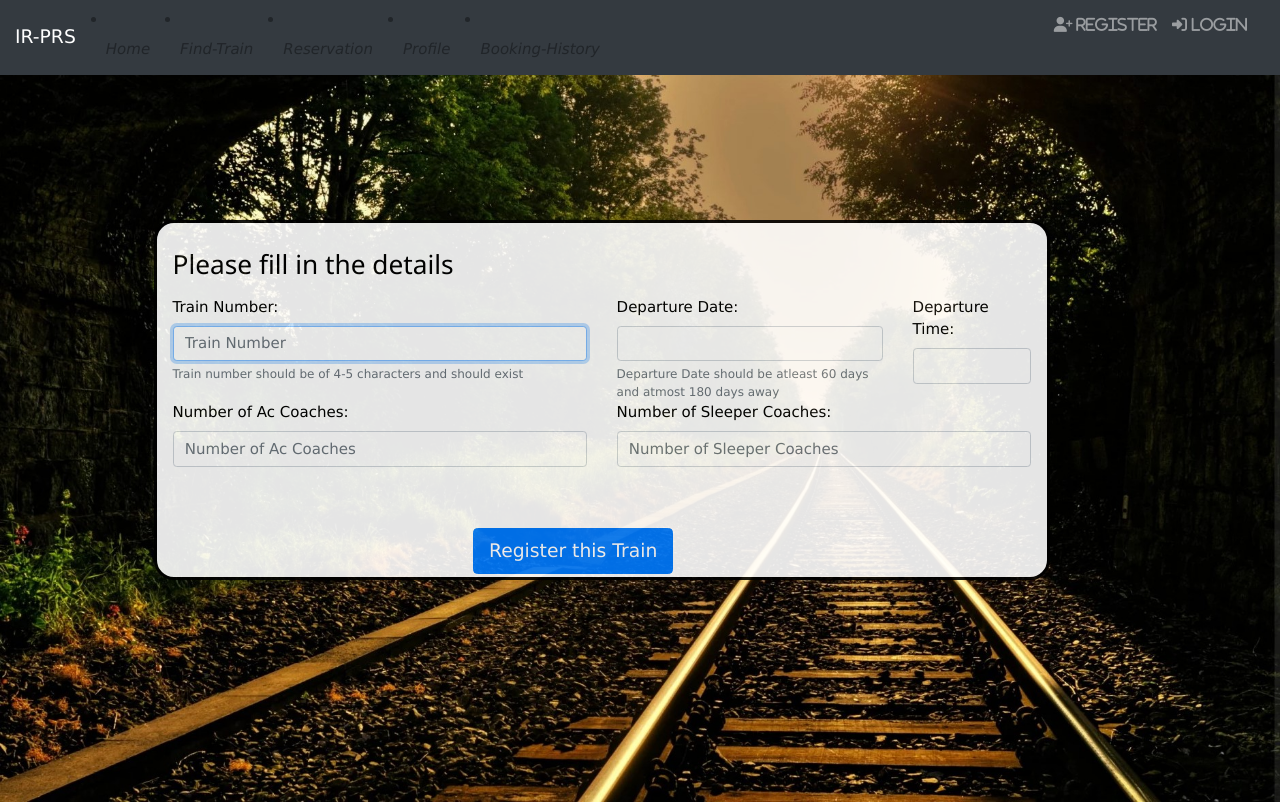
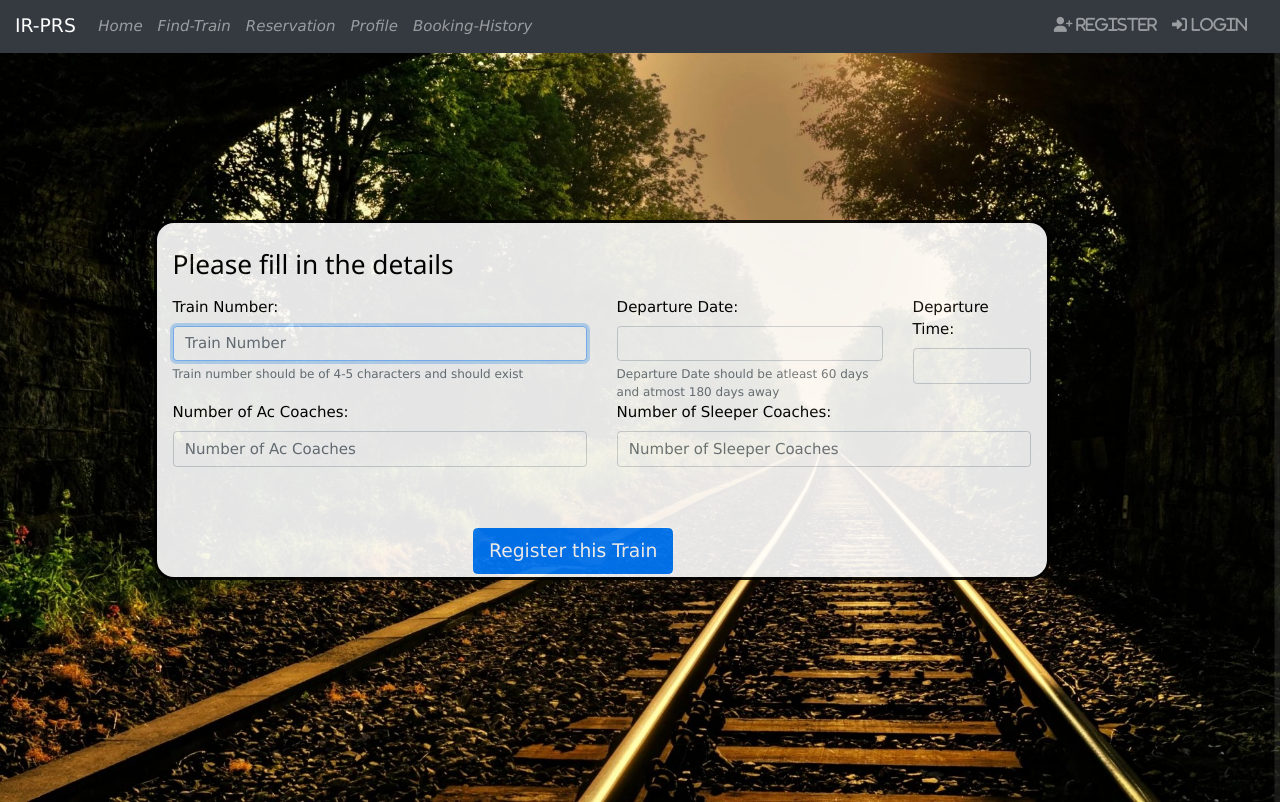
Before and after one commit to MohitSinghal2811/IR-PRS, a Django app: page /release_train in a window 1280 px wide. Run offline with Django 3.2, Linux system fonts and the light colour scheme; some libraries are stand-ins or nearby versions.

Commit message:
correct nav bar

```diff
--- a/rail/templates/rail/base.html
+++ b/rail/templates/rail/base.html
@@ -45,6 +45,7 @@
 
 
     {% endif %}
+    <ul class="navbar-nav">
         <li class="nav-item " >
             <a class="nav-link" href="{% url 'home' %}"><i >Home </i></a>
         </li>
@@ -64,7 +65,7 @@
         <li class="nav-item">
             <a class="nav-link" href="{% url 'booking_history' %}"><i > Booking-History </i></a>
         </li>
-
+    </ul>
     </nav>
     <img class="w3-image bg-train-img" src="{% static 'src/train_bg2.jpg' %}" alt="Indian Trains" style = "  object-fit: cover;" >
 
--- a/rail/templates/rail/release_train.html
+++ b/rail/templates/rail/release_train.html
@@ -129,7 +129,6 @@
                 </div>
             </div>
             <button type="submit" class="btn btn-lg btn-primary " style = "position: absolute; right:42%; bottom:0.5vw">Register this Train</button>
-            {% comment %} <button type="submit" class="btn btn-primary">Submit</button> {% endcomment %}
             </form>
         </div>
     </div>
```
Lines whose indentation alone changed are shown as unchanged.
